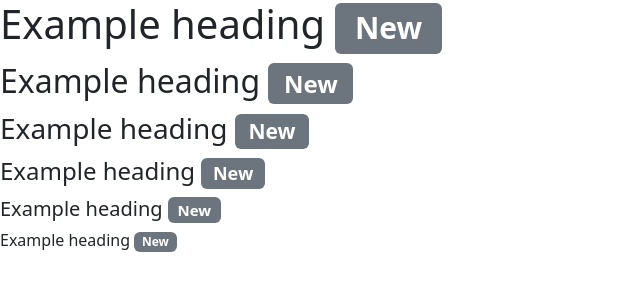
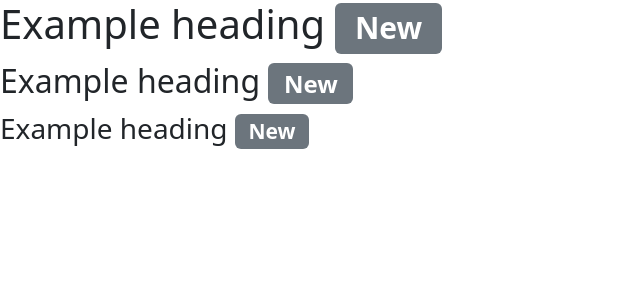
Before and after one commit to dorianinc/electron-chat, a React app: page / in a window 1280 px wide. Shown: the top 300 px of the page, without its empty margins (0-640 px from the left). Built offline with nearby package versions, Linux system fonts and the light colour scheme.

Commit message:
fixed bug

```diff
--- a/src/js/App.js
+++ b/src/js/App.js
@@ -18,15 +18,6 @@ function App() {
       <h3>
         Example heading <Badge bg="secondary">New</Badge>
       </h3>
-      <h4>
-        Example heading <Badge bg="secondary">New</Badge>
-      </h4>
-      <h5>
-        Example heading <Badge bg="secondary">New</Badge>
-      </h5>
-      <h6>
-        Example heading <Badge bg="secondary">New</Badge>
-      </h6>
     </div>
   );
 }
```
Also changed, not shown: 1 other file (tests, documents, lock files or other folders).
